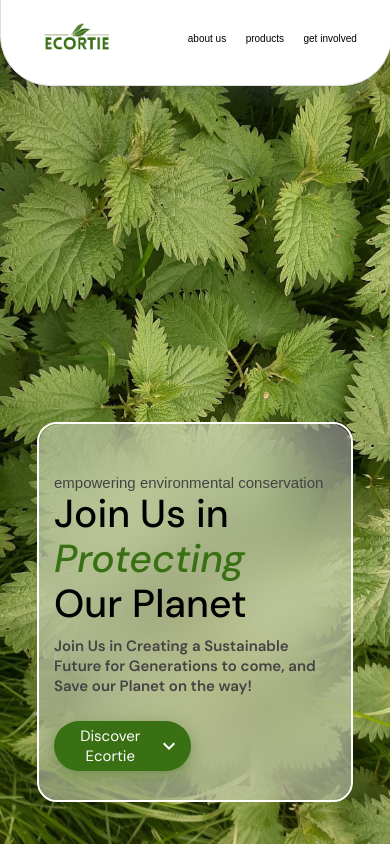
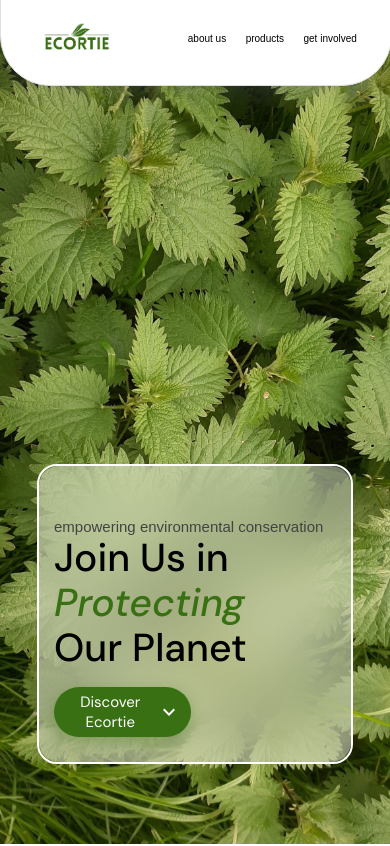
Before and after one commit to elaxolotl/ecortie, a React (Vite) app: page / in a window 390 px wide. Shown: the top 846 px of the page. Built offline with nearby package versions, Linux system fonts and the light colour scheme; a web font is replaced by a local one.

Commit message:
changes to hero section

```diff
--- a/src/mediaQueries.css
+++ b/src/mediaQueries.css
@@ -52,18 +52,18 @@
         .hero-text {
             backdrop-filter: blur(30px);
             border: solid 2px white;
-            height: auto;
+            height: 35vh;
             width: 80vw;
             border-radius: 20px;
-            margin-top: 50vh;
+            margin-top: 55vh;
             overflow-y: hidden;
             margin-bottom: 5vh;
         }
 
         .background {
             background-color: rgb(255, 255, 255, 0.4);
-            padding: 40px 15px;
-            height:  37vh;
+            padding: 5vh 15px;
+            height:  25vh;
             border-radius: 20px;
         }
 
@@ -84,7 +84,7 @@
         }
 
         .hero-description {
-            margin: 0vh 0vw 1vh 0vw;
+            display: none;
         }
 
         #desktop-btn {
```
